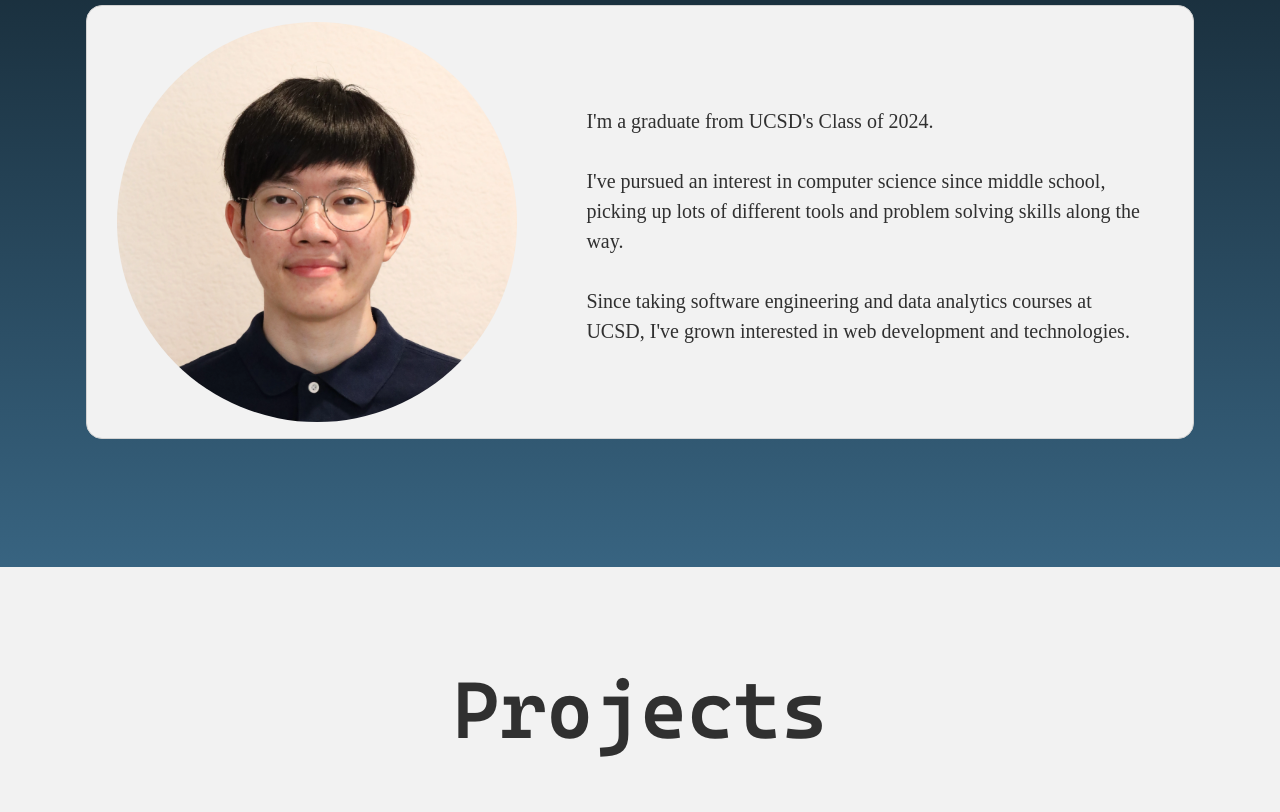
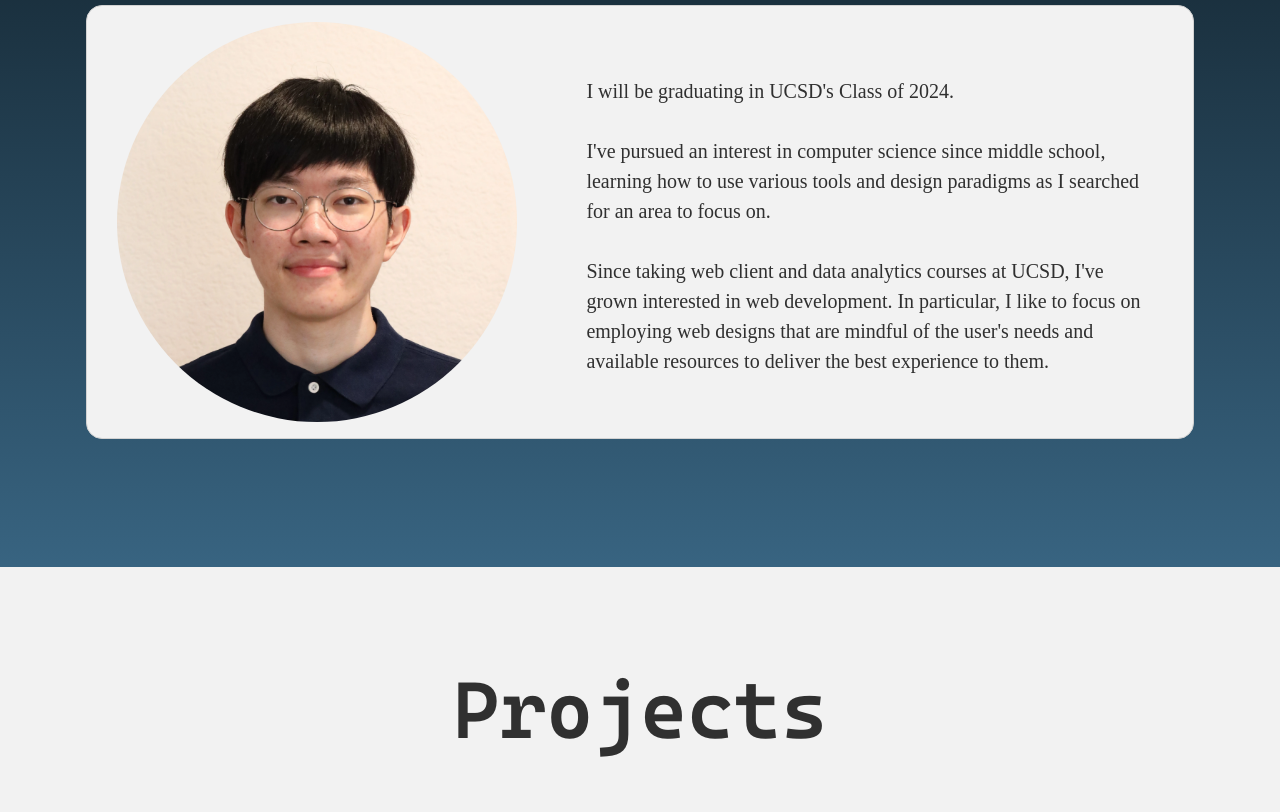
Before and after one commit to IzzaTommy/izzatommy.site, a website: page index.html in a window 1280 px wide. Shown: the part 1177-1989 px from the top of the page. Drawn offline with nearby package versions, Linux system fonts and the light colour scheme; a web font is replaced by a local one.

Commit message:
updated about me section

```diff
--- a/index.html
+++ b/index.html
@@ -89,13 +89,12 @@
 
         <div class="col-12 col-lg-7 mt-4 text-cust-dark fs-5 text-start d-flex justify-content-center">
           <p class="p-3" style="width: 600px!important">
-            I'm a graduate from UCSD's Class of 2024.
+            I will be graduating in UCSD's Class of 2024.
             <br><br>
-            I've pursued an interest in computer science since middle school, picking up lots of different tools and
-            problem solving skills along the way.
+            I've pursued an interest in computer science since middle school, learning how to use various tools and design paradigms as I searched for an area to focus on.
             <br><br>
-            Since taking software engineering and data analytics courses at UCSD, I've grown interested in web
-            development and technologies.
+            Since taking web client and data analytics courses at UCSD, I've grown interested in web
+            development. In particular, I like to focus on employing web designs that are mindful of the user's needs and available resources to deliver the best experience to them.
           </p>
         </div>
       </div>
```
